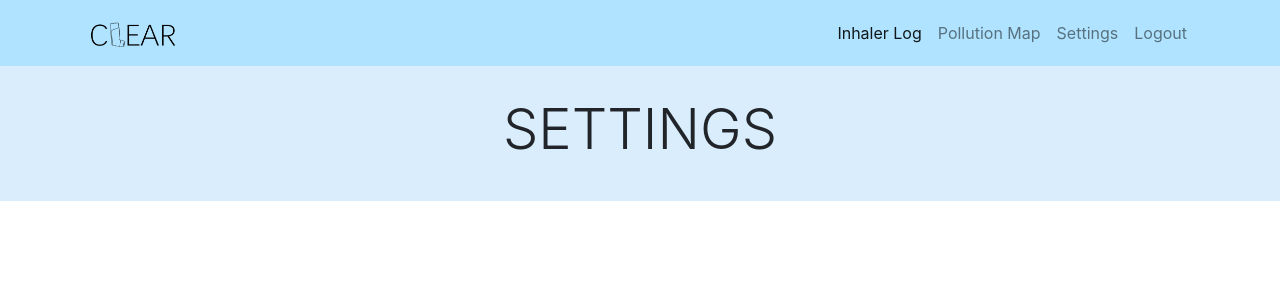
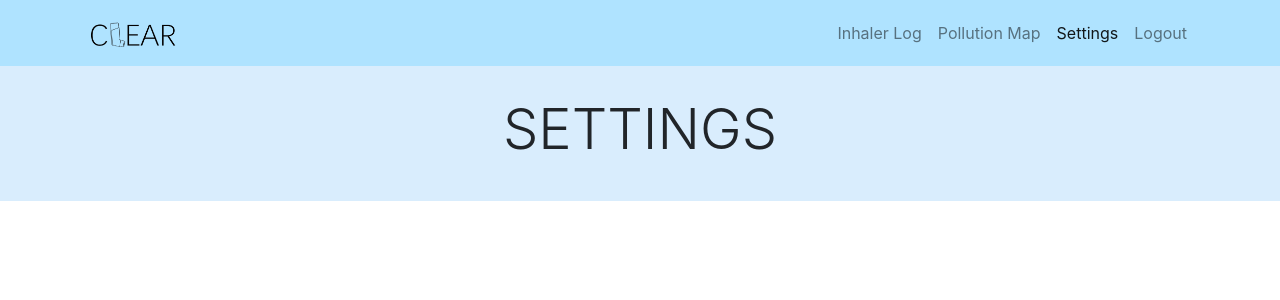
Before and after one commit to TRedshaw/ClearProject, a Django app: template Clear/templates/clear/main/settings.html in a window 1280 px wide. Shown: the top 300 px of the page. Run offline with Django 3.2, Linux system fonts and the light colour scheme; the template is opened without the code that fills it, so the values that code supplies are empty; some libraries are stand-ins or nearby versions.

Commit message:
Fixed menu button colours.

```diff
--- a/Clear/templates/clear/main/base.html
+++ b/Clear/templates/clear/main/base.html
@@ -29,7 +29,6 @@
         .page-title {
             padding: 30px;
         }
-
     </style>
 
     <title>C L E A R</title>
@@ -45,7 +44,7 @@
               <div class="collapse navbar-collapse " id="navbarNav">
                 <ul class="navbar-nav ml-auto">
 
-                  <li class="nav-item active">
+                  <li class="nav-item">
                     <a class="nav-link display-6 {% block nav_item_inhaler %}{% endblock nav_item_inhaler %}" href="{% url 'inhalers' %}">Inhaler Log <span class="sr-only">(current)</span></a>
                   </li>
 
@@ -54,7 +53,7 @@
                   </li>
 
                   <li class="nav-item">
-                    <a class="nav-link display-6 {% block nav_item__settings %}{% endblock nav_item__settings %}" href="{% url 'settings' %}">Settings</a>
+                    <a class="nav-link display-6 {% block nav_item_settings %}{% endblock nav_item_settings %}" href="{% url 'settings' %}">Settings</a>
                   </li>
 
 {#                    TODO Button colour lgoout#}
@@ -66,7 +65,6 @@
               </div>
 
         </div>
-
     </nav>
 </head>
 
```
Also changed, not shown: db.sqlite3.
